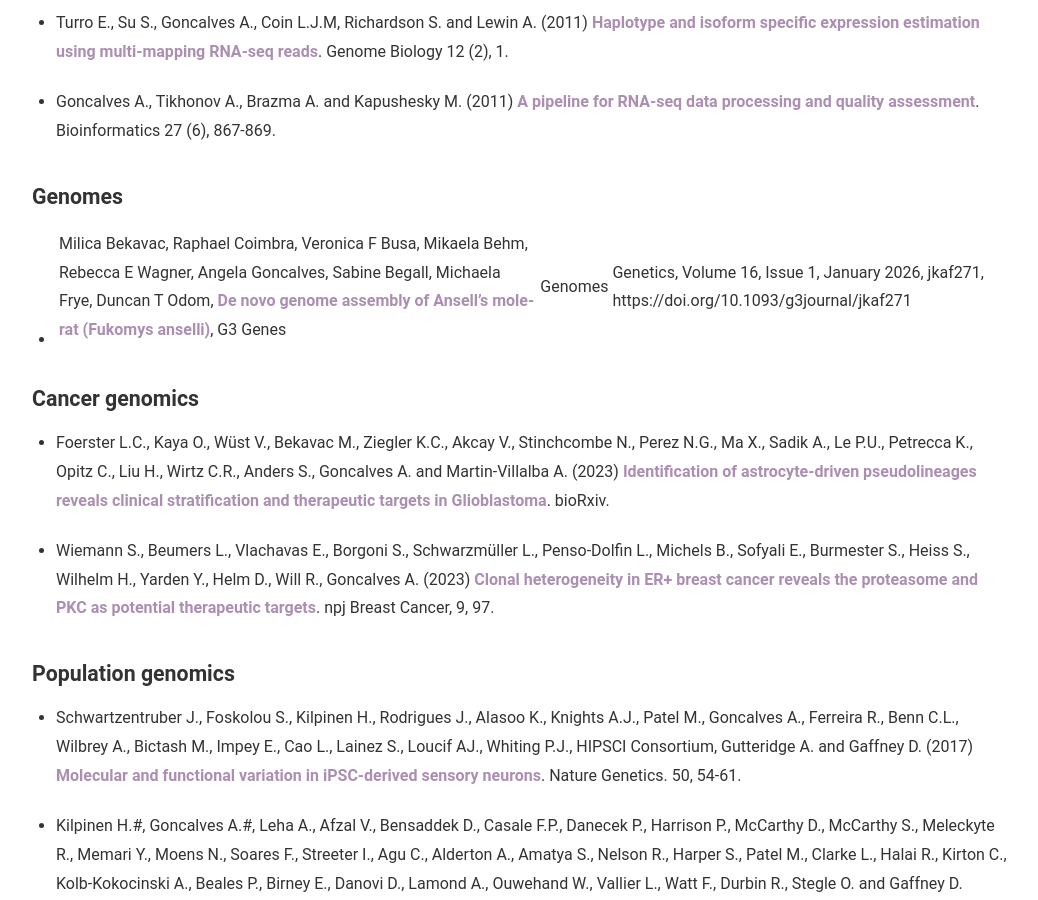
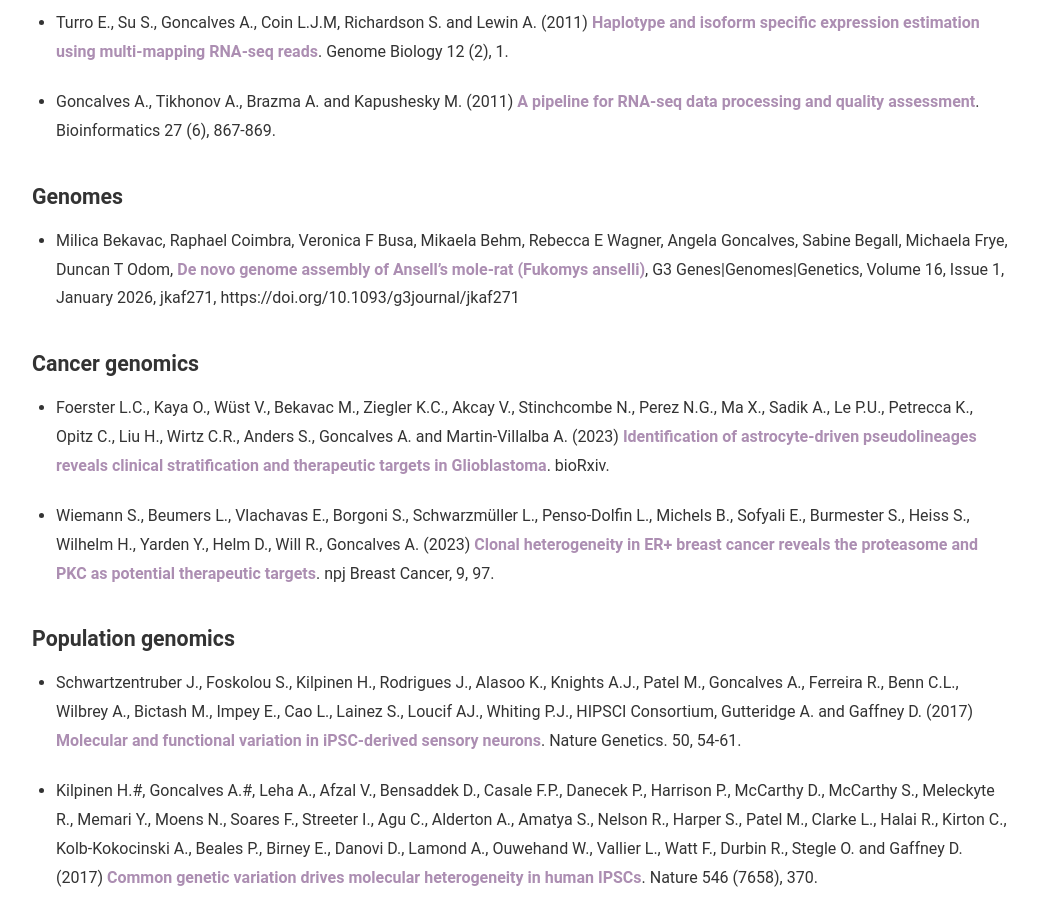
Before and after one commit to goncalves-lab/goncalves-lab.github.io, a Jekyll site: the page built from publications.md, in a window 1280 px wide and 900 px high, scrolled down 877 px. Shown: the whole window, without its empty margins (118-1156 px from the left). Built offline with Jekyll 4.4.1, drawn with Linux system fonts in a browser that asks for light colours; part of the change alters nothing that is shown.

```diff
--- a/publications.md
+++ b/publications.md
@@ -24,13 +24,13 @@ tags: []
 
 * Vento-Tormo R., Efremova M., Turco M.Y., Botting R.A., Meyer K.B., Park J., Stephenson E., Payne R.P., Goncalves A., Zou A., Henriksson J., Wood L., Lisgo S., Filby A., Wright G.J., Stubbington M.J.T., Haniffa M., Moffett A., Teichmann S.A. (2018). [Reconstructing the human first trimester fetal-maternal interface using single cell transcriptomics](https://doi.org/10.1038/s41586-018-0698-6). Nature. 546, 370-375.
 
-*	Turro E., Su S., Goncalves A., Coin L.J.M, Richardson S. and Lewin A. (2011) [Haplotype and isoform specific expression estimation using multi-mapping RNA-seq reads](https://doi.org/10.1186/gb-2011-12-2-r13). Genome Biology 12 (2), 1.
+* Turro E., Su S., Goncalves A., Coin L.J.M, Richardson S. and Lewin A. (2011) [Haplotype and isoform specific expression estimation using multi-mapping RNA-seq reads](https://doi.org/10.1186/gb-2011-12-2-r13). Genome Biology 12 (2), 1.
 
-*	Goncalves A., Tikhonov A., Brazma A. and Kapushesky M. (2011) [A pipeline for RNA-seq data processing and quality assessment](https://doi.org/10.1093/bioinformatics/btr012). Bioinformatics 27 (6), 867-869.
+* Goncalves A., Tikhonov A., Brazma A. and Kapushesky M. (2011) [A pipeline for RNA-seq data processing and quality assessment](https://doi.org/10.1093/bioinformatics/btr012). Bioinformatics 27 (6), 867-869.
 
 ### Genomes
 
-* Milica Bekavac, Raphael Coimbra, Veronica F Busa, Mikaela Behm, Rebecca E Wagner, Angela Goncalves, Sabine Begall, Michaela Frye, Duncan T Odom, [De novo genome assembly of Ansell's mole-rat (Fukomys anselli)](https://doi.org/10.1093/g3journal/jkaf271), G3 Genes|Genomes|Genetics, Volume 16, Issue 1, January 2026, jkaf271, https://doi.org/10.1093/g3journal/jkaf271
+* Milica Bekavac, Raphael Coimbra, Veronica F Busa, Mikaela Behm, Rebecca E Wagner, Angela Goncalves, Sabine Begall, Michaela Frye, Duncan T Odom, [De novo genome assembly of Ansell's mole-rat (Fukomys anselli)](https://doi.org/11.1093/g3journal/jkaf271), G3 Genes\|Genomes\|Genetics, Volume 16, Issue 1, January 2026, jkaf271, https://doi.org/10.1093/g3journal/jkaf271
 
 ### Cancer genomics
 
```
